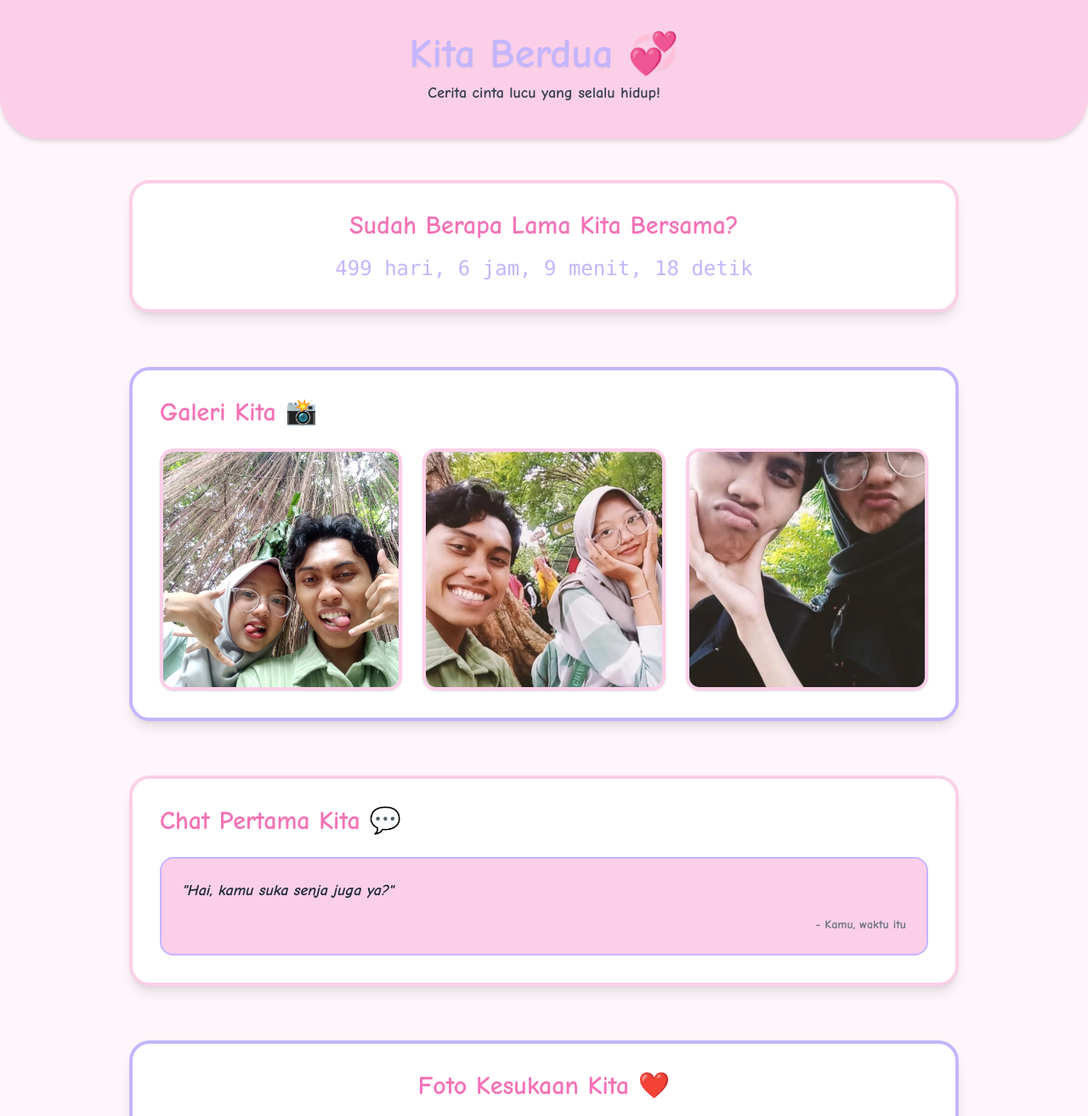
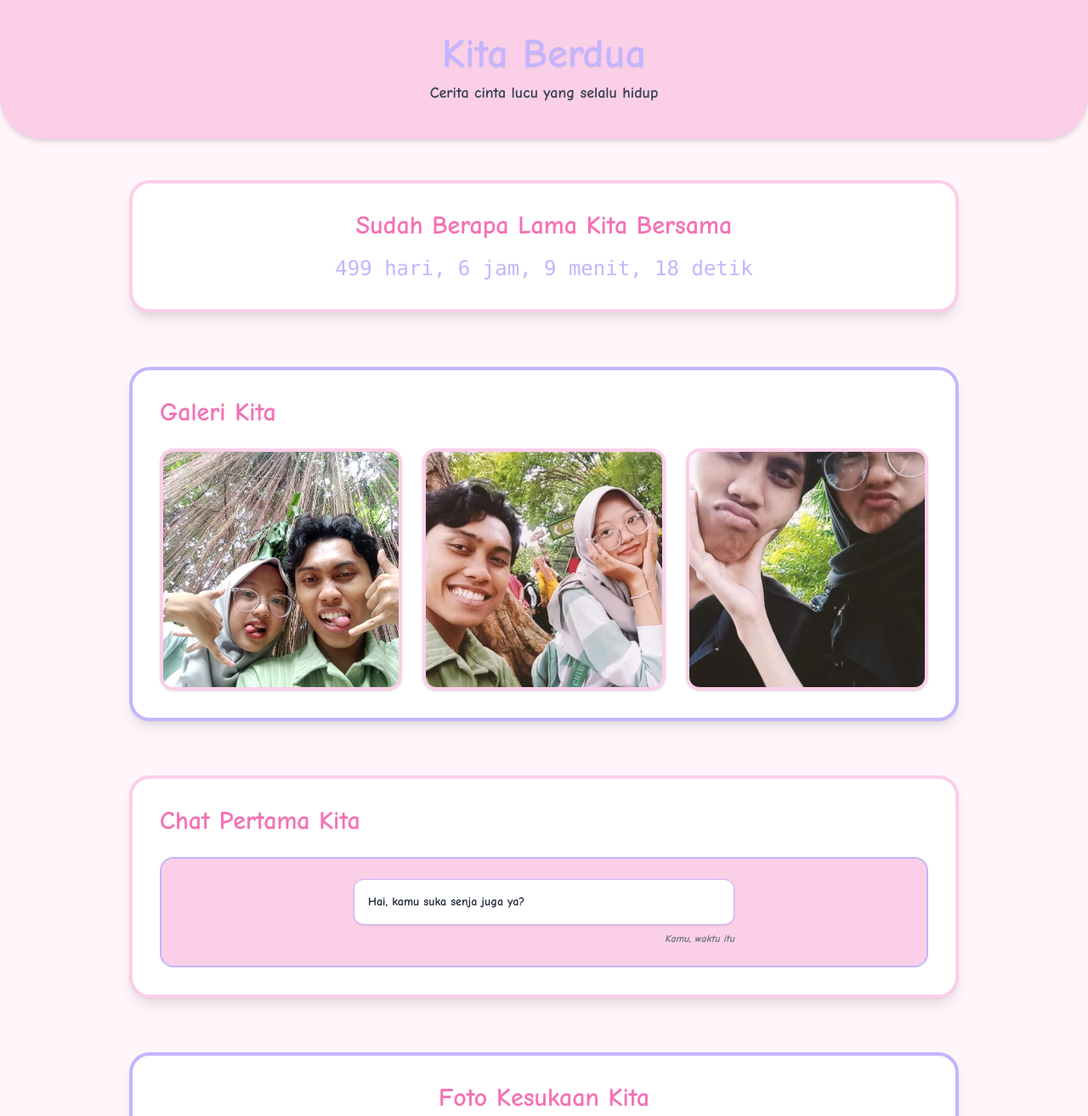
Before and after one commit to LoveYou-more/ForYou, a plain HTML site: page index.html in a window 1280 px wide. Shown: the top 1314 px of the page at 85% size. Drawn offline with nearby package versions, Linux system fonts and the light colour scheme.

Commit message:
Update index.html

```diff
--- a/index.html
+++ b/index.html
@@ -34,21 +34,21 @@
 
   <!-- Header -->
   <header class="text-center py-10 bg-pinky rounded-b-[50px] shadow-md">
-    <h1 class="text-5xl font-bold text-purpley drop-shadow-sm">Kita Berdua 💞</h1>
-    <p class="text-lg mt-2 text-gray-700">Cerita cinta lucu yang selalu hidup!</p>
+    <h1 class="text-5xl font-bold text-purpley drop-shadow-sm">Kita Berdua</h1>
+    <p class="text-lg mt-2 text-gray-700">Cerita cinta lucu yang selalu hidup</p>
   </header>
 
   <main class="max-w-5xl mx-auto px-6 py-12 space-y-16">
 
     <!-- Timer -->
     <section class="text-center bg-white rounded-3xl p-8 shadow-lg border-4 border-pinky">
-      <h2 class="text-3xl font-bold text-accent mb-4">Sudah Berapa Lama Kita Bersama?</h2>
+      <h2 class="text-3xl font-bold text-accent mb-4">Sudah Berapa Lama Kita Bersama</h2>
       <p id="timer" class="text-2xl font-mono text-purpley"></p>
     </section>
 
     <!-- Galeri -->
     <section class="bg-white rounded-3xl p-8 shadow-lg border-4 border-purpley">
-      <h2 class="text-3xl font-bold text-accent mb-6">Galeri Kita 📸</h2>
+      <h2 class="text-3xl font-bold text-accent mb-6">Galeri Kita</h2>
       <div class="grid grid-cols-1 sm:grid-cols-2 md:grid-cols-3 gap-6">
         <img src="foto1.jpg" alt="Galeri 1" class="rounded-2xl shadow hover:scale-105 border-4 border-pinky aspect-square object-cover">
         <img src="foto2.jpg" alt="Galeri 2" class="rounded-2xl shadow hover:scale-105 border-4 border-pinky aspect-square object-cover">
@@ -58,16 +58,20 @@
 
     <!-- Chat Pertama -->
     <section class="bg-white rounded-3xl p-8 shadow-lg border-4 border-pinky">
-      <h2 class="text-3xl font-bold text-accent mb-6">Chat Pertama Kita 💬</h2>
+      <h2 class="text-3xl font-bold text-accent mb-6">Chat Pertama Kita</h2>
       <div class="bg-pinky p-6 rounded-2xl border-2 border-purpley text-gray-800">
-        <p class="italic text-lg">"Hai, kamu suka senja juga ya?"</p>
-        <p class="text-right text-sm mt-4 text-softText">- Kamu, waktu itu</p>
+        <div class="max-w-md mx-auto text-left">
+          <div class="bg-white p-4 rounded-xl shadow border border-purpley mb-2">
+            <p class="text-sm">Hai, kamu suka senja juga ya?</p>
+          </div>
+          <p class="text-right text-xs text-softText italic">Kamu, waktu itu</p>
+        </div>
       </div>
     </section>
 
     <!-- Foto Kesukaan -->
     <section class="bg-white rounded-3xl p-8 container shadow-lg border-4 border-purpley text-center">
-      <h2 class="text-3xl font-bold text-accent mb-6">Foto Kesukaan Kita ❤️</h2>
+      <h2 class="text-3xl font-bold text-accent mb-6">Foto Kesukaan Kita</h2>
       <img src="foto4.jpg" alt="Foto Kesukaan" class="rounded-2xl shadow-lg mx-auto border-4 w-full h-auto border-pinky max-w-md hover:rotate-1">
       <p class="mt-4 text-sm text-softText italic">Foto waktu kita jalan di taman</p>
     </section>
@@ -75,13 +79,13 @@
 
   <!-- Footer -->
   <footer class="text-center py-8 text-softText text-sm">
-    &copy; 2025 Kita Berdua | Dibuat dengan cinta dan warna-warni 🌈
+    &copy; 2025 Kita Berdua | Dibuat dengan cinta dan warna-warni
   </footer>
 
   <!-- Timer Script -->
   <script>
     const timerEl = document.getElementById('timer');
-    const startDate = new Date('2024-01-01T00:00:00'); // Ganti tanggal mulai pacaran di sini
+    const startDate = new Date('2024-01-01T00:00:00');
 
     function updateTimer() {
       const now = new Date();
```
